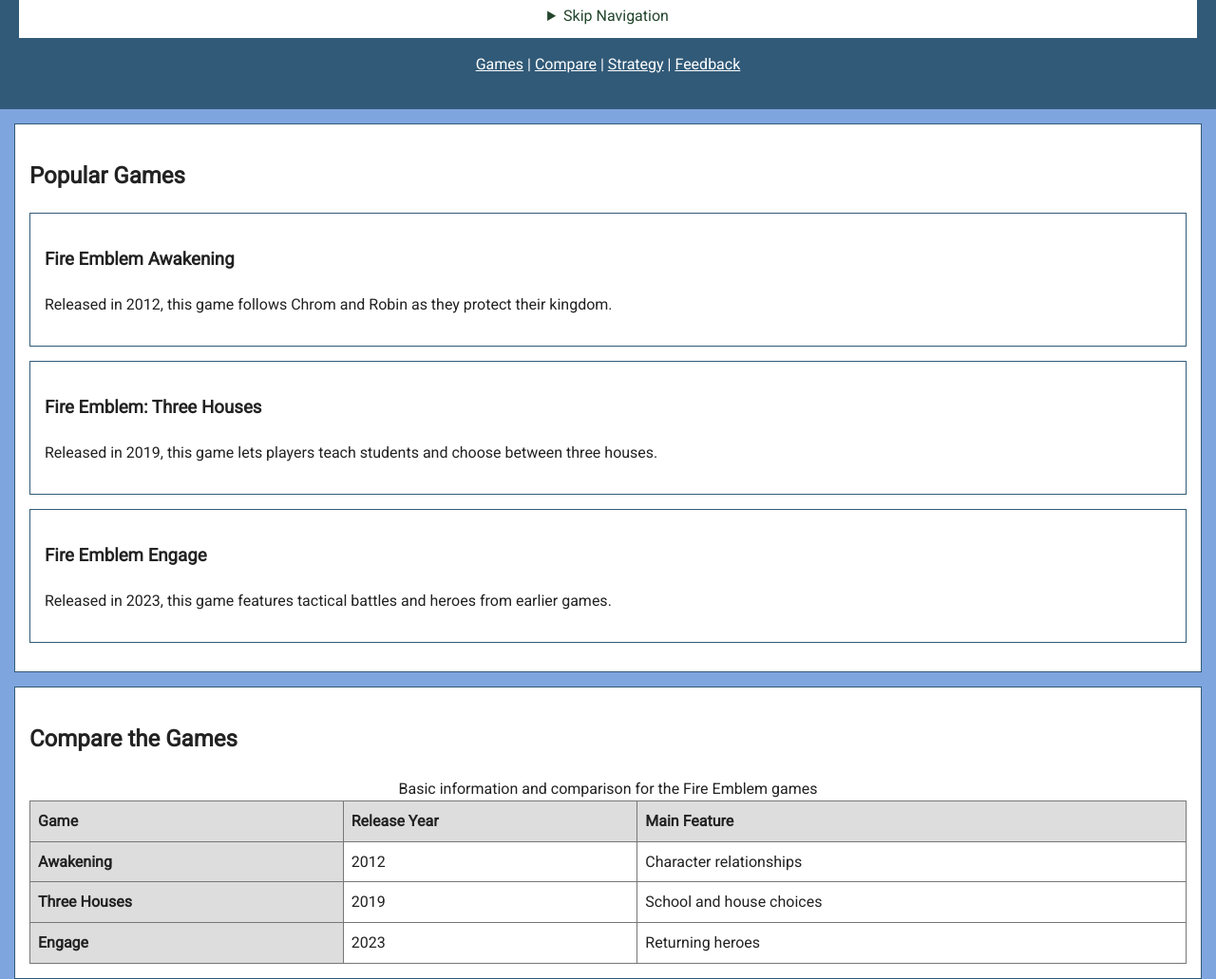
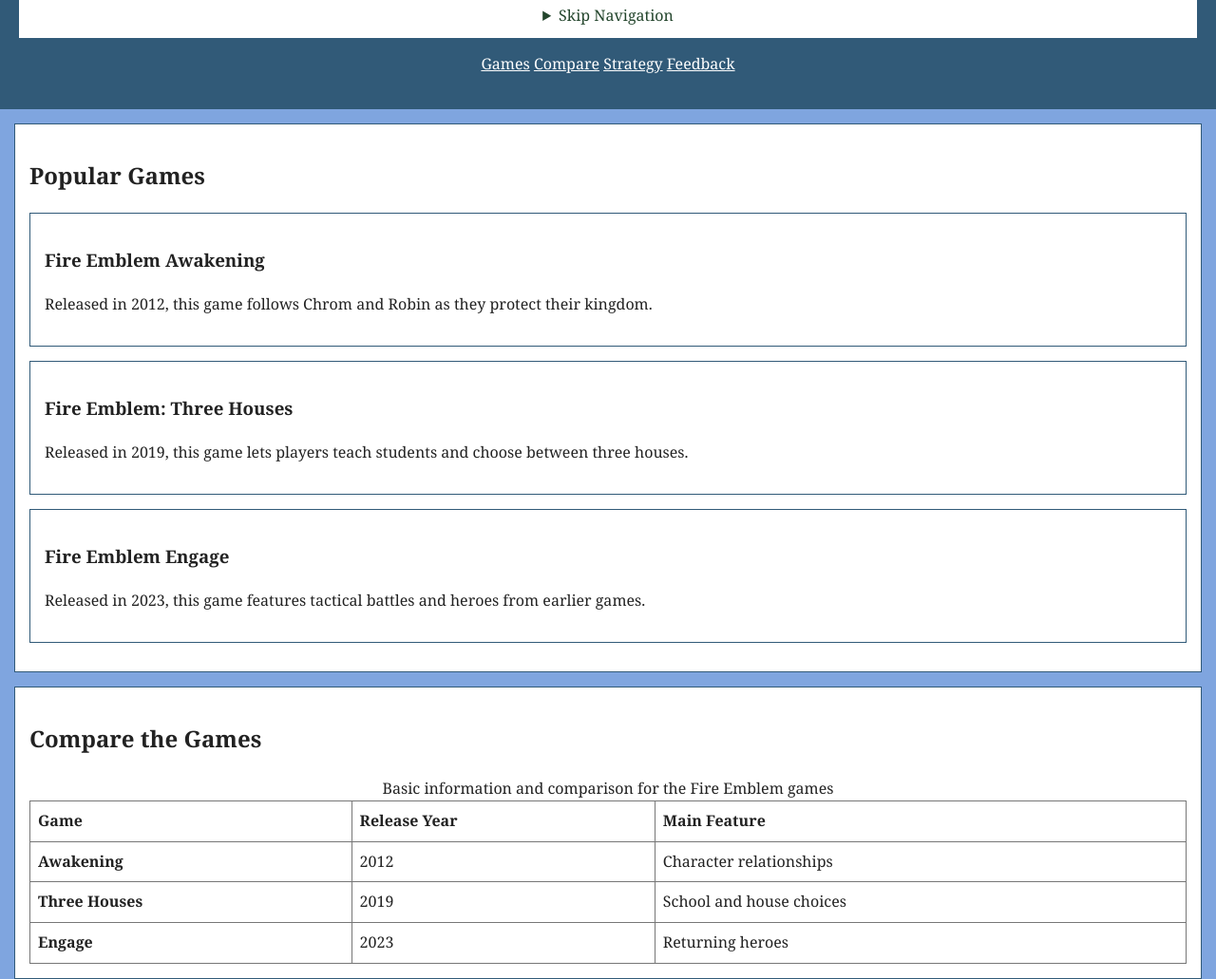
Before and after one commit to adho5467/universal-design, a plain HTML site: page UD5.html in a window 1280 px wide. Shown: the part 120-1151 px from the top of the page at 95% size. Drawn offline with Linux system fonts and the light colour scheme; a web font is replaced by a local one.

Commit message:
made a separate style sheet + changed font

```diff
--- /dev/null
+++ b/UD5.css
@@ -0,0 +1,86 @@
+
+        body {
+            font-family: 'Redaction 35', Georgia, serif;
+            background: #7fa5df;
+            color: #222;
+            margin: 0;
+            line-height: 1.6;
+        }
+
+        header, footer {
+            background: #315a78;
+            color: white;
+            padding: 20px;
+            text-align: center;
+        }
+
+        nav, main {
+            padding: 15px;
+        }
+
+        a {
+            color: #315a78;
+        }
+
+        header a, footer a {
+            color: white;
+        }
+
+        section, article, aside {
+            background: white;
+            padding: 15px;
+            margin-bottom: 15px;
+            border: 1px solid #315a78;
+        }
+
+        table {
+            border-collapse: collapse;
+            width: 100%;
+        }
+
+        th, td {
+            border: 1px solid #777;
+            padding: 8px;
+            text-align: left;
+        }
+
+        th {
+            background: white;
+        }
+
+        label {
+            display: block;
+            margin-top: 10px;
+        }
+
+        input, select, textarea, button {
+            font: inherit;
+            max-width: 100%;
+        }
+
+        input, select, textarea {
+            width: 100%;
+            box-sizing: border-box;
+            padding: 8px;
+        }
+
+        button {
+            margin-top: 12px;
+            padding: 8px 15px;
+        }
+
+        :focus-visible {
+            outline: 3px solid #b45309;
+            outline-offset: 3px;
+        }
+
+        .skip-menu {
+            background: white;
+            padding: 10px;
+            color: #23452c;
+        }
+
+        .skip-menu a {
+            display: block;
+            color: #23452c;
+        }
--- a/UD5.html
+++ b/UD5.html
@@ -4,96 +4,12 @@
     <meta charset="UTF-8">
     <meta name="viewport" content="width=device-width, initial-scale=1.0">
     <title>Fire Emblem Games</title>
+    <link rel="stylesheet" href="UD5.css">
 
-    <link href="https://fonts.googleapis.com/css2?family=Roboto&display=swap" rel="stylesheet">
+    <link rel="preconnect" href="https://fonts.googleapis.com">
+    <link rel="preconnect" href="https://fonts.gstatic.com" crossorigin>
+    <link href="https://fonts.googleapis.com/css2?family=Courier+Prime:ital,wght@0,400;0,700;1,400;1,700&family=Redaction+35:ital,wght@0,400;0,700;1,400&display=swap" rel="stylesheet">
 
-    <style>
-        body {
-            font-family: 'Roboto', sans-serif;
-            background: #7fa5df;
-            color: #222;
-            margin: 0;
-            line-height: 1.6;
-        }
-
-        header, footer {
-            background: #315a78;
-            color: white;
-            padding: 20px;
-            text-align: center;
-        }
-
-        nav, main {
-            padding: 15px;
-        }
-
-        a {
-            color: #315a78;
-        }
-
-        header a, footer a {
-            color: white;
-        }
-
-        section, article, aside {
-            background: rgb(255, 255, 255);
-            padding: 15px;
-            margin-bottom: 15px;
-            border: 1px solid #315a78;
-        }
-
-        table {
-            border-collapse: collapse;
-            width: 100%;
-        }
-
-        th, td {
-            border: 1px solid #777;
-            padding: 8px;
-            text-align: left;
-        }
-
-        th {
-            background: #ddd;
-        }
-
-        label {
-            display: block;
-            margin-top: 10px;
-        }
-
-        input, select, textarea, button {
-            font: inherit;
-            max-width: 100%;
-        }
-
-        input, select, textarea {
-            width: 100%;
-            box-sizing: border-box;
-            padding: 8px;
-        }
-
-        button {
-            margin-top: 12px;
-            padding: 8px 15px;
-        }
-
-        :focus-visible {
-            outline: 3px solid #b45309;
-            outline-offset: 3px;
-        }
-
-        .skip-menu {
-            background: white;
-            padding: 10px;
-            color: #23452c;
-        }
-
-        .skip-menu a {
-            display: block;
-            color: #23452c;
-        }
-    </style>
 </head>
 
 <body>
@@ -111,9 +27,9 @@
         </details>
 
         <nav aria-label="Main navigation">
-            <a href="#games">Games</a> |
-            <a href="#comparison">Compare</a> |
-            <a href="#strategy">Strategy</a> |
+            <a href="#games">Games</a>
+            <a href="#comparison">Compare</a>
+            <a href="#strategy">Strategy</a>
             <a href="#feedback">Feedback</a>
         </nav>
     </header>
```
